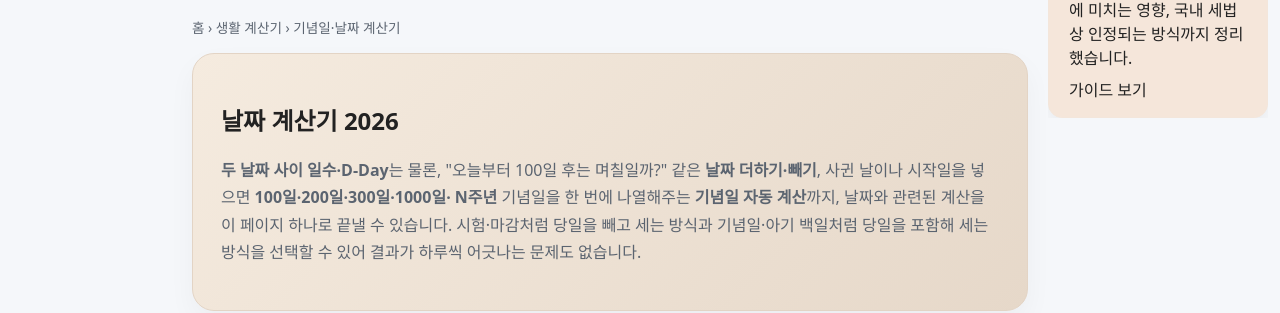
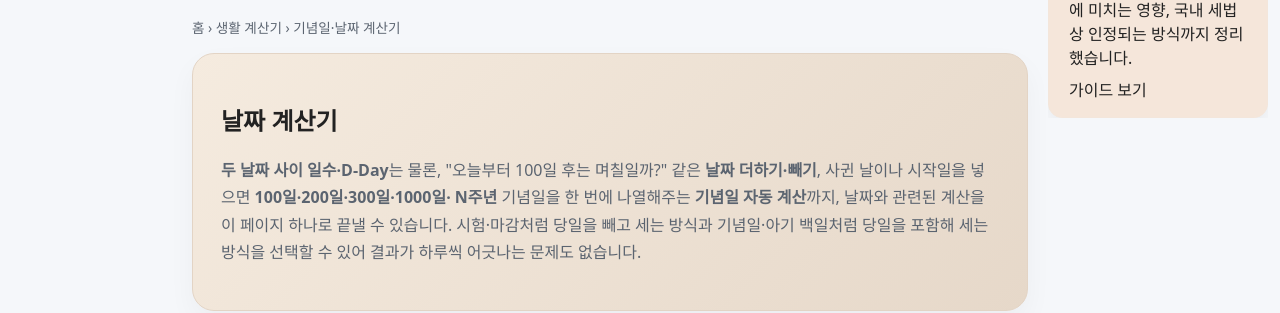
Before and after one commit to khai-lang/LifeCalc, a Jekyll site: the page built from life/date/index.md, in a window 1280 px wide and 900 px high. Shown: the part 221-534 px from the top of the window. Built offline with Jekyll 4.4.1, drawn with Linux system fonts in a browser that asks for light colours.

Commit message:
Update index.md

```diff
--- a/life/date/index.md
+++ b/life/date/index.md
@@ -14,7 +14,7 @@ permalink: "/life/date/"
 </nav>
 
 <section class="cp-hero">
-  <h2>날짜 계산기 2026</h2>
+  <h2>날짜 계산기 </h2>
   <p class="cp-hero-desc">
     <strong>두 날짜 사이 일수·D-Day</strong>는 물론, "오늘부터 100일 후는 며칠일까?" 같은
     <strong>날짜 더하기·빼기</strong>, 사귄 날이나 시작일을 넣으면 <strong>100일·200일·300일·1000일·
```
